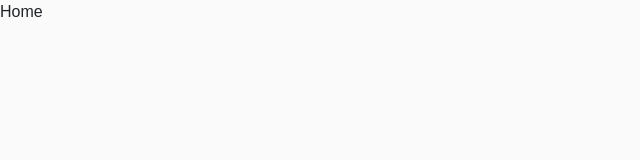
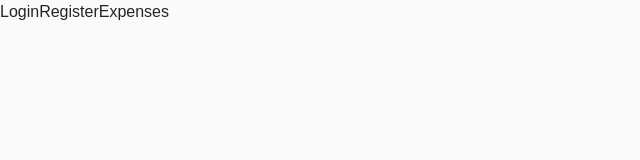
Before and after one commit to practiseMyGithub/balina_3, a React (Create React App) app in the folder client/: page / in a window 1280 px wide. Shown: the top 160 px of the page, without its empty margins (0-640 px from the left). Built offline with nearby package versions, Linux system fonts and the light colour scheme.

Commit message:
test routes

```diff
--- a/client/src/components/pages/Home.js
+++ b/client/src/components/pages/Home.js
@@ -1,10 +1,13 @@
 import React from 'react'
+import { Link } from 'react-router-dom'
 
 
 const Home = () => {
   return (
     <div>
-      Home
+      <Link to="/login">Login</Link>
+      <Link to="/register">Register</Link>
+      <Link to="/expenses">Expenses</Link>
     </div>
   )
 }
```
Also changed, not shown: 1 other file (tests, documents, lock files or other folders).
